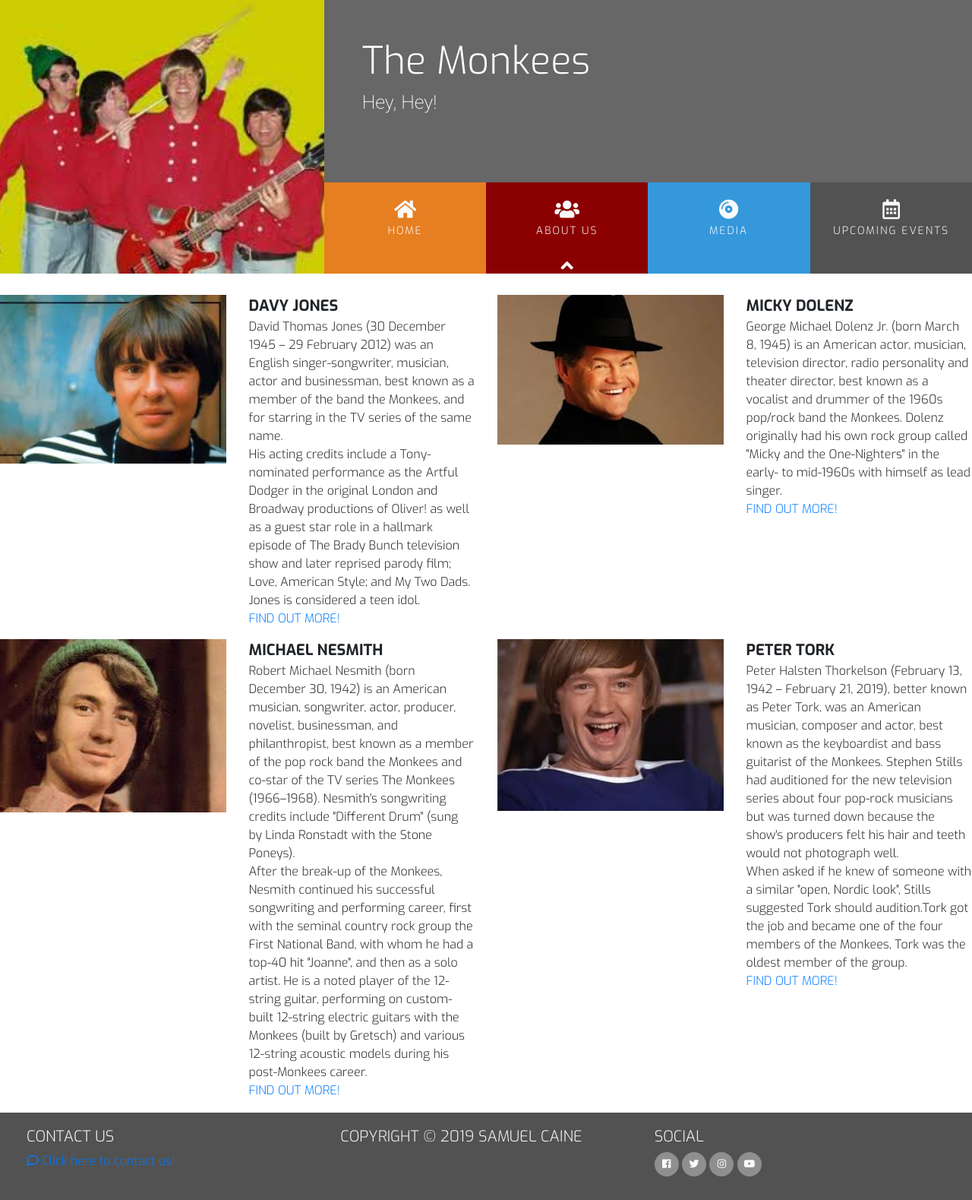
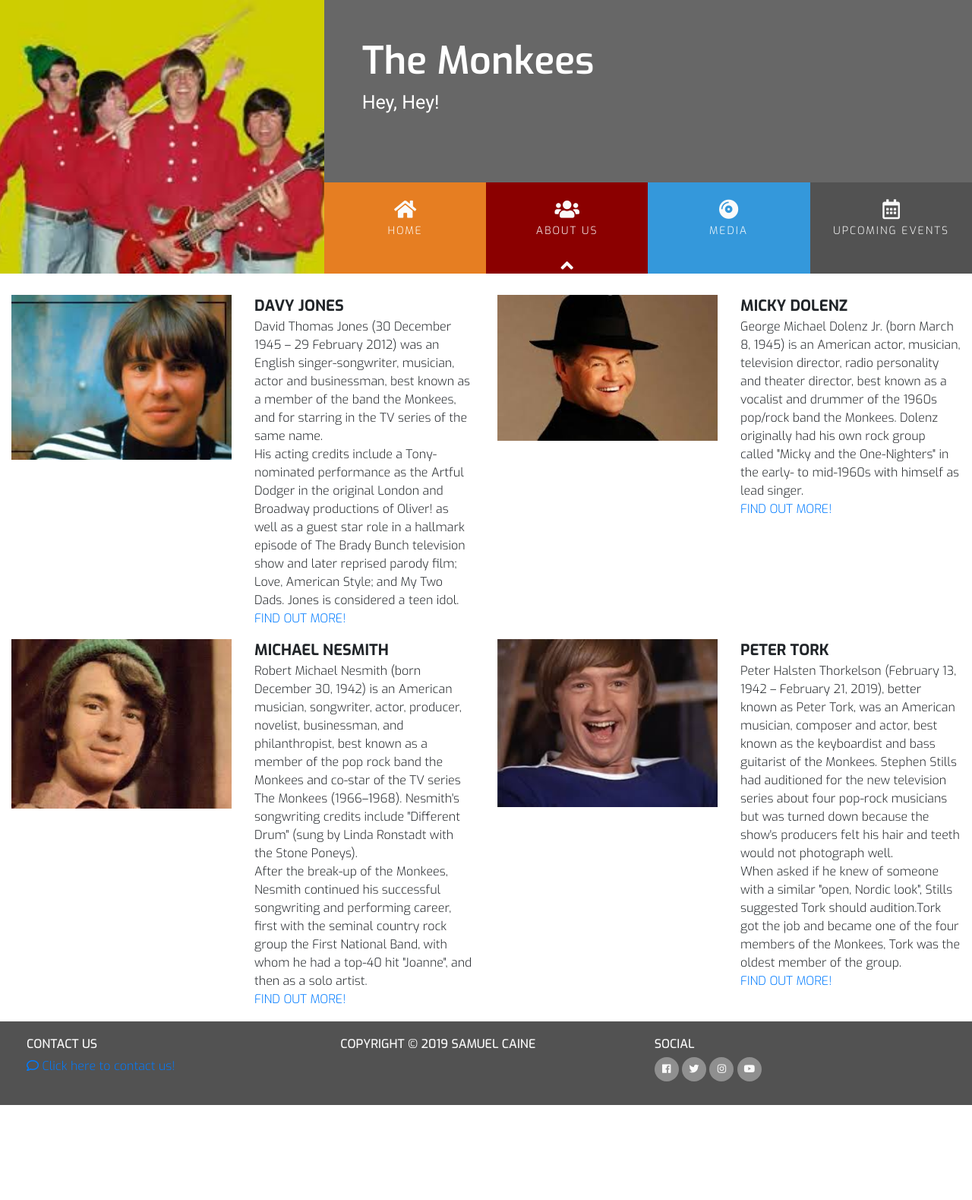
Before and after one commit to Code-Institute-Submissions/milestoneproject1-5, a plain HTML site: page about.html in a window 1280 px wide. Shown: the whole page at 76% size. After the commit the page ends 1454 px from the top, so only its background shows below. Drawn offline with nearby package versions, Linux system fonts and the light colour scheme.

Commit message:
adding spacing between elements on media page, changed amount of information on about us page, changed spelling mistakes on README

```diff
--- a/about.html
+++ b/about.html
@@ -79,8 +79,8 @@
                 <span>Robert Michael Nesmith (born December 30, 1942) is an American musician, songwriter, actor, producer, novelist, businessman, and philanthropist, best known as a member of the pop rock band the Monkees and co-star of the TV series The Monkees (1966–1968).
                 Nesmith's songwriting credits include "Different Drum" (sung by Linda Ronstadt with the Stone Poneys).</span>
                 <span class="d-lg-block d-none">After the break-up of the Monkees, Nesmith continued his successful songwriting and performing career, first with the seminal country rock group the First National Band, with whom he had a top-40 hit "Joanne", and then as a solo artist.
-                He is a noted player of the 12-string guitar, performing on custom-built 12-string electric guitars with the Monkees (built by Gretsch) and various 12-string acoustic models during his post-Monkees career.
-                </span><span><a class="uppercase" href="https://en.wikipedia.org/wiki/Michael_Nesmith" target="_blank">Find out more!</a></span>
+                </span>
+                <span><a class="uppercase" href="https://en.wikipedia.org/wiki/Michael_Nesmith" target="_blank">Find out more!</a></span>
             </div>
             <div class="col-lg-3">
                 <img class="bandmember" src="assets/images/pt.jpg"></img>
@@ -90,7 +90,8 @@
                 <span >Peter Halsten Thorkelson (February 13, 1942 – February 21, 2019), better known as Peter Tork, was an American musician, composer and actor, best known as the keyboardist and bass guitarist of the Monkees.
                 Stephen Stills had auditioned for the new television series about four pop-rock musicians but was turned down because the show's producers felt his hair and teeth would not photograph well.</span>
                 <span class="d-lg-block d-none">When asked if he knew of someone with a similar "open, Nordic look", Stills suggested Tork should audition.Tork got the job and became one of the four members of the Monkees, Tork was the oldest member of the group.
-                </span><span><a class="uppercase" href="https://en.wikipedia.org/wiki/Peter_Tork" target="_blank">Find out more!</a></span>
+                </span>
+                <span><a class="uppercase" href="https://en.wikipedia.org/wiki/Peter_Tork" target="_blank">Find out more!</a></span>
             </div>
         </div>
     </section>
--- a/assets/css/style.css
+++ b/assets/css/style.css
@@ -44,6 +44,7 @@ html,body{
     min-height: -webkit-calc(70% - 100px);
     min-height: -moz-calc(70% - 100px);
     min-height: calc(70% - 100px);
+    margin:0 15px;
 }
 
 h1,
@@ -59,7 +60,8 @@ h4 {
 
 .general-sub{
     font-family: "Exo", sans-serif;
-    font-weight: 300;
+    font-weight: 500;
+    font-size: 1rem;
     color: #fafafa;
 }
 
@@ -80,9 +82,9 @@ h4 {
 .history-heading,
 .section-heading{
     font-family: "Exo", sans-serif;
-    font-weight: 300;
+    font-weight: 500;
     margin-top: 25px;
-    margin-bottom: 40px;
+    margin-bottom: 20px;
 }
 
 .row-centered {
@@ -120,7 +122,7 @@ header {
 
 .name {
     font-family: "Exo", sans-serif;
-    font-weight: 300;
+    font-weight: 600;
     font-size: 50px;
     margin-top: 50px;
     color: #fff;
@@ -128,7 +130,7 @@ header {
 
 .title {
     font-family: "Roboto", sans-serif;
-    font-weight: 200;
+    font-weight: 400;
     font-size: 25px;
     margin-top: 10px;
     margin-bottom: 90px;
@@ -320,6 +322,7 @@ button[type="submit"] {
 
 .songplayer audio{
     width:100%;
+    height: 40px;
 }
 
 .songinfo{
@@ -330,6 +333,7 @@ button[type="submit"] {
 
 .songrow{
     width:100%;
+    margin-top: 10px;
 }
 
 /*---Events---*/
```
Also changed, not shown: 1 other file.
